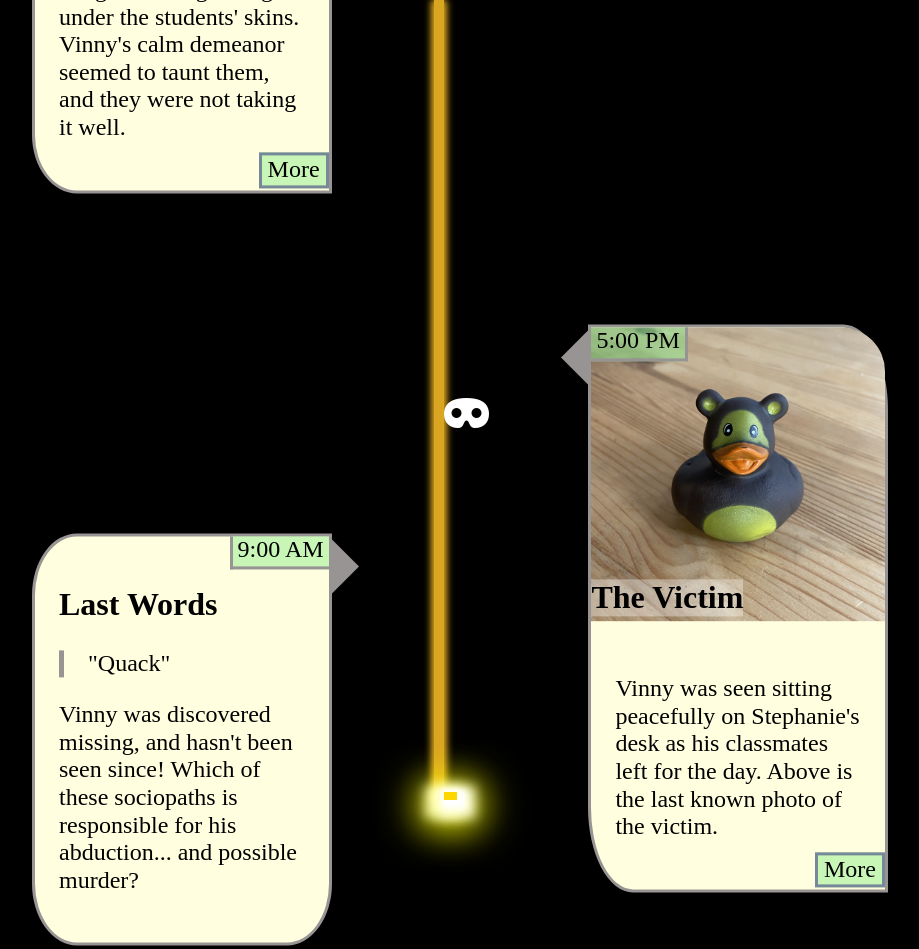
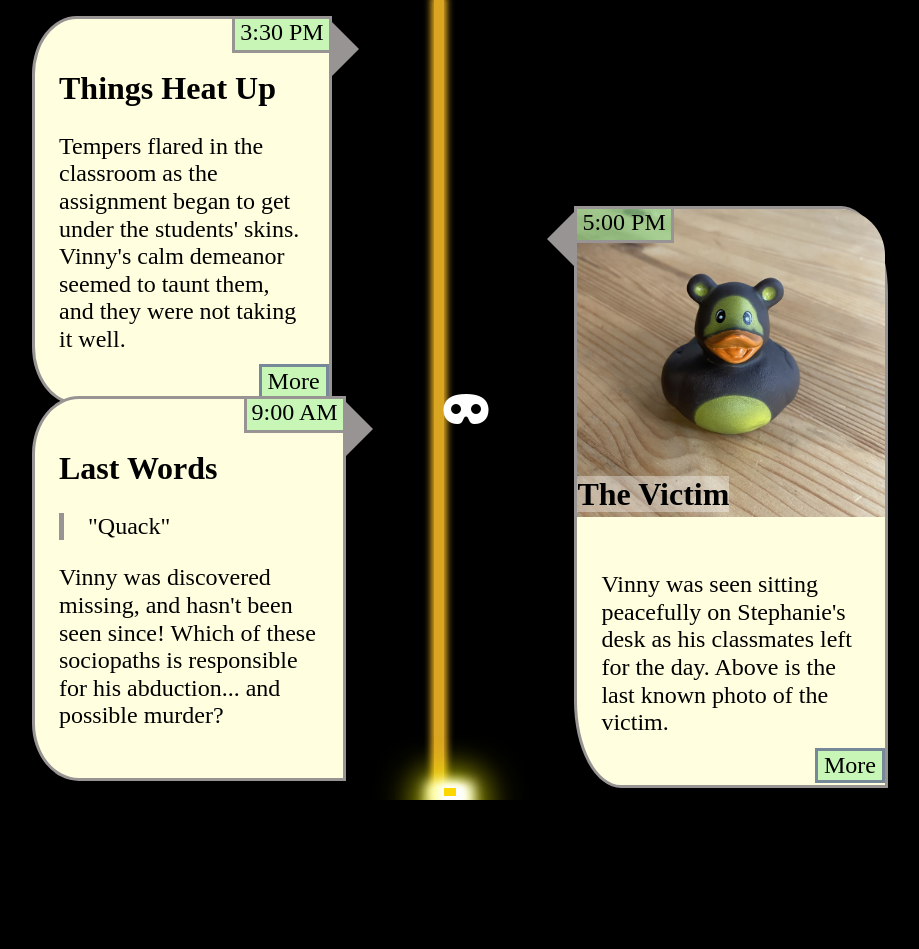
Before and after one commit to mooney79/vertical-timeline, a plain HTML site: page index.html in a window 1280 px wide. Shown: the top 949 px of the page, without its empty margins (200-1119 px from the left). After the commit the page ends 800 px from the top, so only its background shows below. Drawn offline with Linux system fonts and the light colour scheme.

Commit message:
fixed focus issue

```diff
--- a/css/styles.css
+++ b/css/styles.css
@@ -7,6 +7,9 @@
 body {
   background-color: black;
   margin-top: 0;
+  max-height: 100vh;
+  overflow: hidden;
+  position: relative;
 }
 
 img {
@@ -33,6 +36,7 @@ img {
   font-size: 40px;
   border-left: goldenrod 10px solid;
   margin: -20px;
+  clear: both;
 }
 
 .line::after {
@@ -48,7 +52,7 @@ img {
 }
 
 i {
-  display: inline-block;
+  display: inline;
   -webkit-transform: translateY(49vh);
           transform: translateY(49vh);
 }
@@ -56,6 +60,7 @@ i {
 ul {
   margin-left: 15vw;
   margin-right: 15vw;
+  position: relative;
 }
 
 li {
@@ -77,8 +82,8 @@ li {
   padding: 0px;
   float: right;
   border-top-left-radius: 0%;
-  -webkit-transform: translateY(-150%);
-          transform: translateY(-150%);
+  /* -webkit-transform: translateY(-150%);
+          transform: translateY(-150%); */
 }
 
 .right::before {
@@ -120,8 +125,9 @@ ex: content: "/fla8"
 
 .left {
   border-top-right-radius: 0%;
-  -webkit-transform: translateY(-250%);
-          transform: translateY(-250%);
+  float: left;
+  /* -webkit-transform: translateY(-250%);
+          transform: translateY(-250%); */
 }
 
 .left::after {
@@ -150,20 +156,29 @@ ex: content: "/fla8"
 li:first-child {
   -webkit-animation: slide-right 3s;
           animation: slide-right 3s;
-  margin-bottom: 50vh;
+  margin-bottom: 10vh;
   border-bottom-right-radius: 0;
 }
 
 li:nth-child(2) {
-  top: 50vh;
-  -webkit-animation: slide-left 4s;
-          animation: slide-left 4s;
+  /* top: 50vh; */
+  -webkit-animation: slide-right 5s;
+          animation: slide-right 5s;
   border-bottom-right-radius: 0;
+  display: block;
+  position: absolute;
+  top: 50%;
+  /* left: 15%; */
 }
 
 li:last-child {
-  -webkit-animation: slide-right 5s;
-          animation: slide-right 5s;
+  -webkit-animation: slide-left 4s;
+  animation: slide-left 4s;
+  display: block;
+  position: absolute;
+  top: 25%;
+  right: 0%;
+  border-bottom-right-radius: 0;
 }
 
 h2 {
@@ -232,8 +247,8 @@ button:hover {
   100% {
     -webkit-transform: translateX(0);
             transform: translateX(0);
-    -webkit-transform: translateY(-250%);
-            transform: translateY(-250%);
+    /* -webkit-transform: translateY(-250%);
+            transform: translateY(-250%); */
   }
 }
 
@@ -245,8 +260,8 @@ button:hover {
   100% {
     -webkit-transform: translateX(0);
             transform: translateX(0);
-    -webkit-transform: translateY(-250%);
-            transform: translateY(-250%);
+    /* -webkit-transform: translateY(-250%);
+            transform: translateY(-250%); */
   }
 }
 
@@ -258,8 +273,8 @@ button:hover {
   100% {
     -webkit-transform: translateX(0);
             transform: translateX(0);
-    -webkit-transform: translateY(-150%);
-            transform: translateY(-150%);
+    /* -webkit-transform: translateY(-150%);
+            transform: translateY(-150%); */
   }
 }
 
@@ -271,8 +286,8 @@ button:hover {
   100% {
     -webkit-transform: translateX(0);
             transform: translateX(0);
-    -webkit-transform: translateY(-150%);
-            transform: translateY(-150%);
+    /* -webkit-transform: translateY(-150%);
+            transform: translateY(-150%); */
   }
 }
 
@@ -298,4 +313,6 @@ button:hover {
     z-index: -1;
   }
 }
+
+
 /*# sourceMappingURL=styles.css.map */
--- a/index.html
+++ b/index.html
@@ -10,18 +10,26 @@
     <script src="https://kit.fontawesome.com/e6db931558.js" crossorigin="anonymous"></script>
 </head>
 <body>
-    <div class="line">
-        <i class="fas fa-mask"></i>
-    </div>
+
 
      <ul class="timeline">
         <li class="left box" id="time1">
             <div class="date">3:30 PM</div>
             <h2>Things Heat Up</h2>
             <p>Tempers flared in the classroom as the assignment began to get under the students' skins.  Vinny's calm demeanor seemed to taunt them, and they were not taking it well.</p>
-            <button>More</button>
+            <button class="first-button autofocus">More</button>
         </li>
 
+        <li class="left box" id="time3">
+            <h2>Last Words</h2>
+            <div class="date">9:00 AM</div>
+            <p id="quote">&nbsp; &nbsp; "Quack"</p>
+            <p>Vinny was discovered missing, and hasn't been seen since! Which of these sociopaths is responsible for his abduction... and possible murder?</p>
+        </li>
+
+        <div class="line">
+            <i class="fas fa-mask"></i>
+        </div>
         <li class="right box" id="time2">
             <div class="date">5:00 PM</div>
             <div class="photo-card">
@@ -32,12 +40,7 @@
             <button>More</button>
         </li>
 
-        <li class="left box" id="time3">
-            <h2>Last Words</h2>
-            <div class="date">9:00 AM</div>
-            <p id="quote">&nbsp &nbsp "Quack"</p>
-            <p>Vinny was discovered missing, and hasn't been seen since! Which of these sociopaths is responsible for his abduction... and possible murder?</p>
-        </li>
+
     </ul>
 
 </body>
```
Also changed, not shown: styles.css (deleted).
